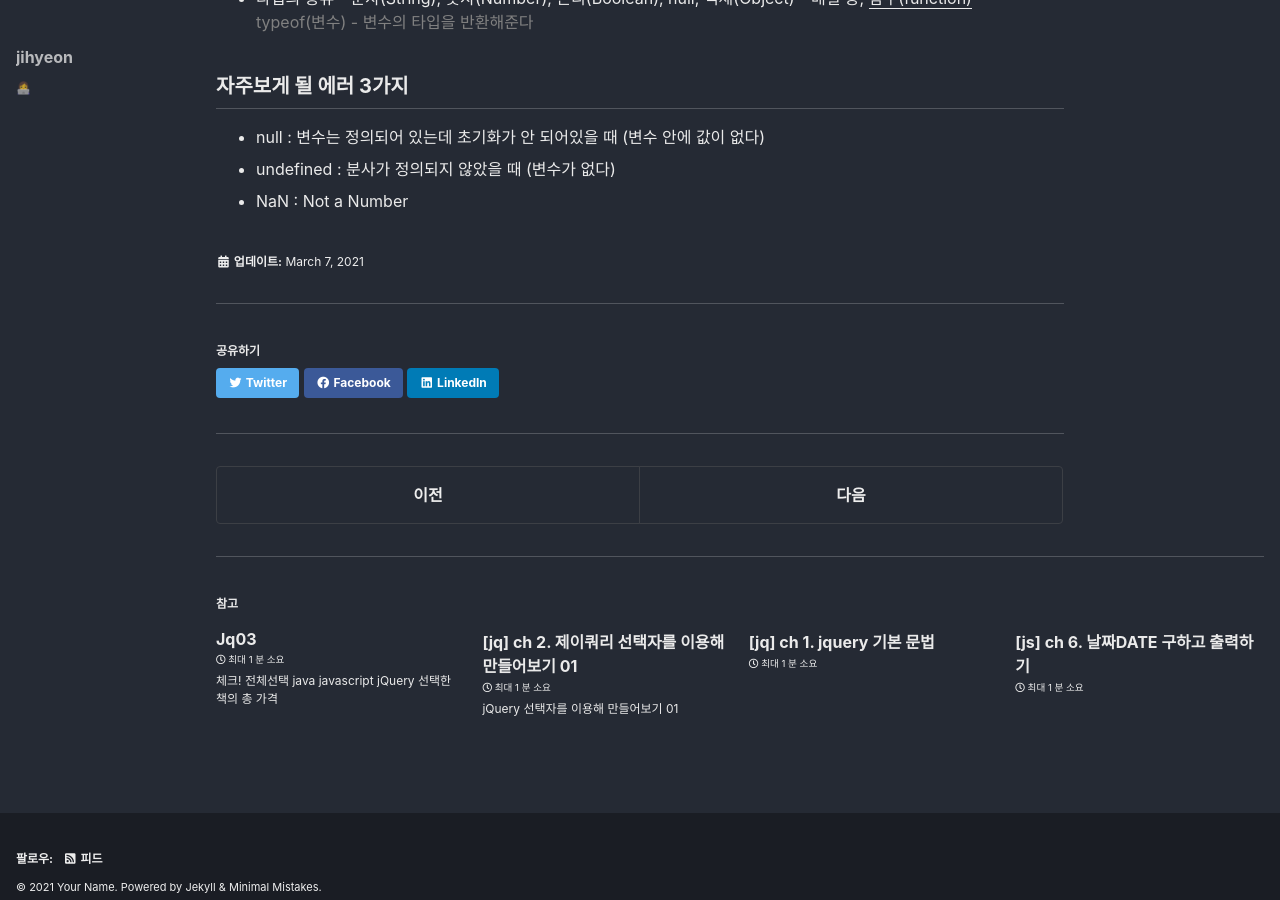
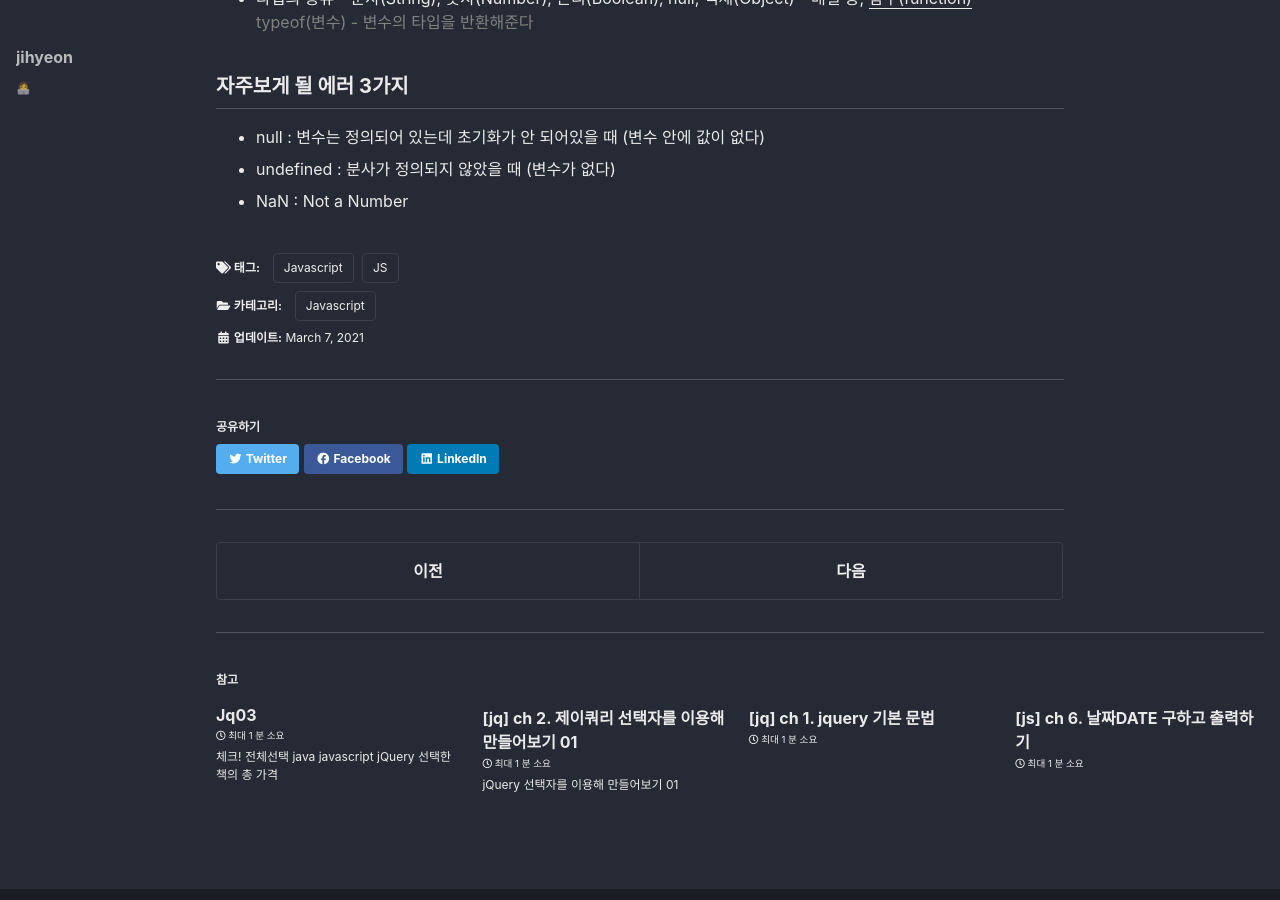
Before and after one commit to jihytt/jihytt.github.io, a Jekyll site: the page built from _posts/2021-03-07-js01.md, in a window 1280 px wide and 900 px high, scrolled down 1930 px. Built offline with Jekyll 4.4.1, drawn with Linux system fonts in a browser that asks for light colours; cached includes are drawn as plain includes.

Commit message:
Update 2021-03-07-js01.md

```diff
--- a/_posts/2021-03-07-js01.md
+++ b/_posts/2021-03-07-js01.md
@@ -1,7 +1,12 @@
 ---
-layout: single
 title: \[JS\] ch 1. 작성 방식, 변수
+excerpt: 자바스크립트 정리
 
+categories:
+  - Javascript
+tags:
+  - JS
+  - Javascript
 ---
 
 
```
